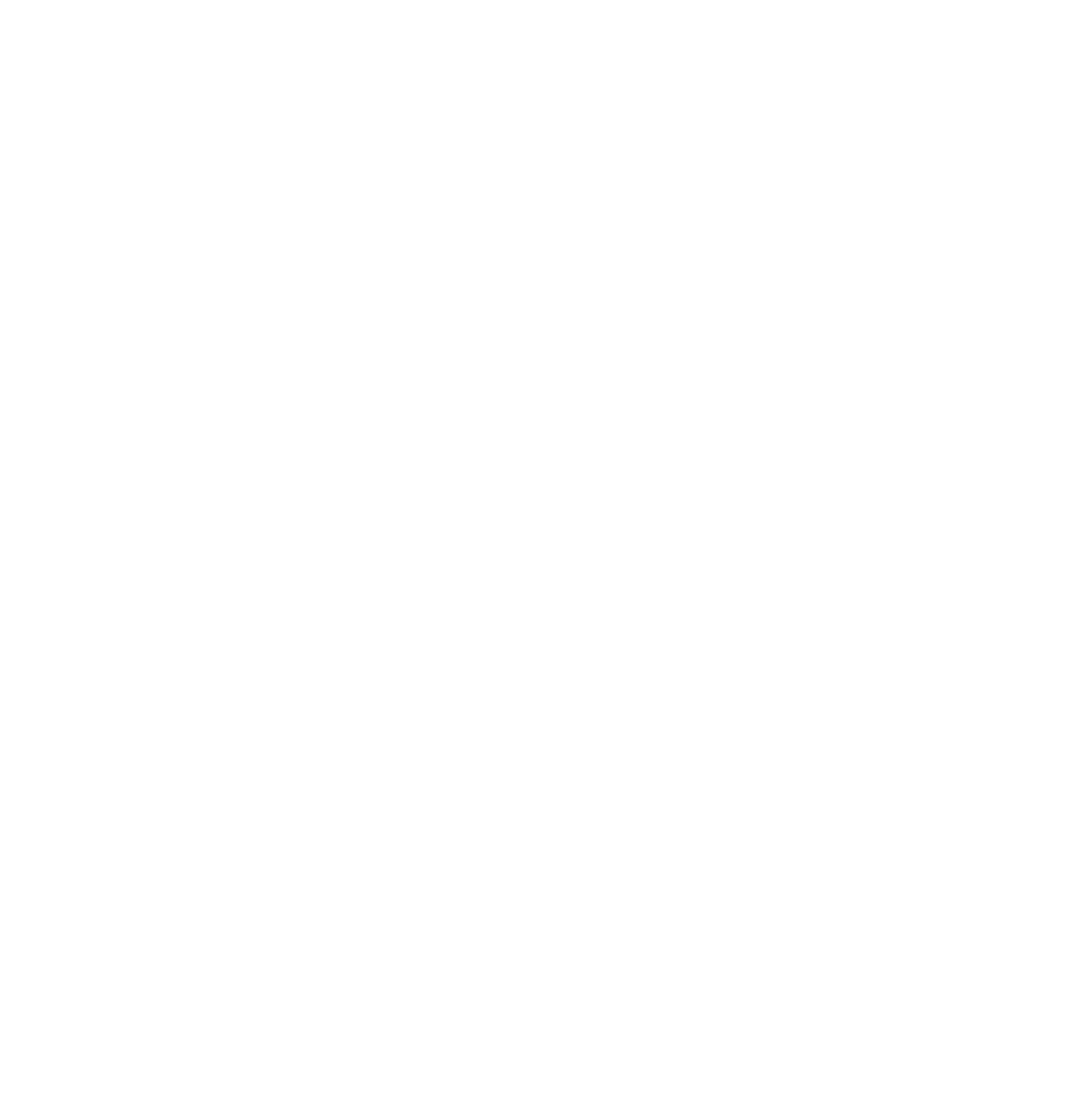
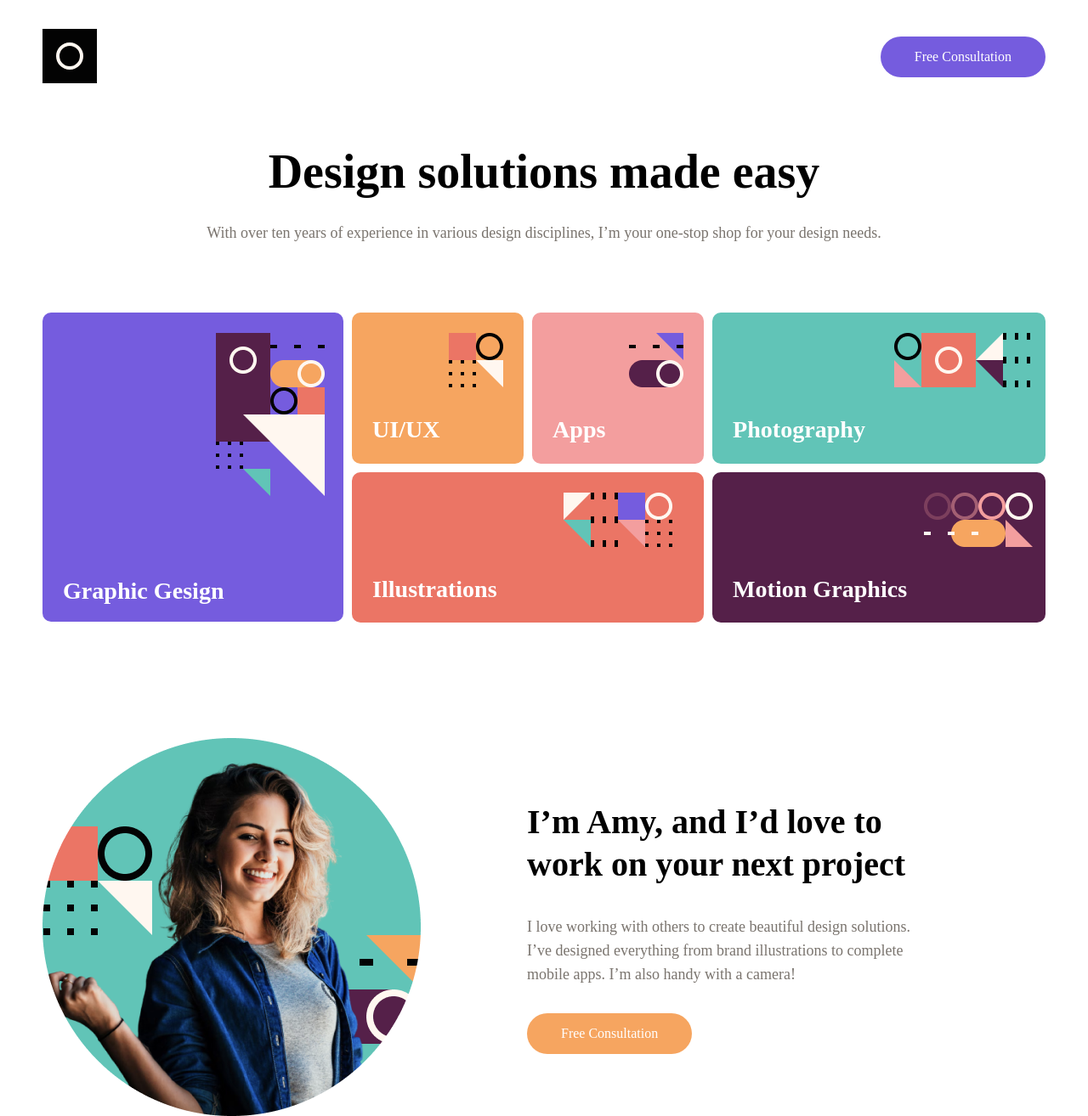
Before and after one commit to ErgashevNur/Design-Solution, a plain HTML site: page index.html in a window 1280 px wide. Shown: the whole page at 85% size. Before the commit the page ends 800 px from the top, so only its background shows below. Drawn offline with Linux system fonts and the light colour scheme.

Commit message:
Setting ready

```diff
--- a/css/index.css
+++ b/css/index.css
@@ -1 +1,157 @@
 @import "./global.css";
+
+.navigation {
+  padding-top: 34px;
+  display: flex;
+  align-items: center;
+  justify-content: space-between;
+}
+
+button {
+  padding: 10px 40px;
+  border-radius: 30px;
+  border: none;
+  cursor: pointer;
+}
+
+button.button-header {
+  background-color: #755cde;
+  color: #fff;
+  font-size: 16px;
+  line-height: 28px;
+}
+
+/*  */
+
+.heading {
+  text-align: center;
+  display: flex;
+  flex-direction: column;
+  margin: 66px 0 80px 0;
+}
+
+.heading h1 {
+  font-size: 56px;
+  line-height: 70.56px;
+}
+
+.heading p {
+  font-size: 18px;
+  line-height: 28px;
+  color: #7a746e;
+  margin-top: 23px;
+}
+
+/* ? */
+
+.grid-parent {
+  display: grid;
+  gap: 10px;
+  grid-template-columns: repeat(5, 1fr);
+  grid-template-areas:
+    "gd ui ap ph ph"
+    "gd il il mg mg";
+  margin-bottom: 136px;
+}
+
+.grid-child {
+  padding: 24px;
+  font-size: 24px;
+  line-height: 30.24px;
+  color: #fff;
+}
+
+.grid-child:nth-child(1) {
+  grid-area: gd;
+  background-color: #755cde;
+  border-radius: 10px;
+  width: 354px;
+  height: 364px;
+}
+
+.grid-child:nth-child(2) {
+  grid-area: ui;
+  background-color: #f6a560;
+  border-radius: 10px;
+}
+
+.grid-child:nth-child(3) {
+  grid-area: ap;
+  background-color: #f39e9e;
+  border-radius: 10px;
+}
+
+.grid-child:nth-child(4) {
+  grid-area: ph;
+  background-color: #61c4b7;
+  border-radius: 10px;
+}
+
+.grid-child:nth-child(5) {
+  grid-area: il;
+  background-color: #eb7565;
+  border-radius: 10px;
+}
+
+.grid-child:nth-child(6) {
+  grid-area: mg;
+  background-color: #552049;
+  border-radius: 10px;
+}
+
+.grid-img1 {
+  padding-left: 180px;
+}
+.grid-img2 {
+  padding-left: 90px;
+}
+.grid-img3 {
+  padding-left: 90px;
+}
+.grid-img4 {
+  padding-left: 190px;
+}
+.grid-img5 {
+  padding-left: 225px;
+}
+.grid-img6 {
+  padding-left: 225px;
+}
+
+.grid-child h3 {
+  margin-top: 28px;
+}
+
+h3.box-1 {
+  margin-top: 90px;
+}
+
+.second-section-box {
+  display: flex;
+  align-items: center;
+  column-gap: 125px;
+}
+
+.section-box {
+  width: 480px;
+}
+
+.second-section-box h3 {
+  font-size: 40px;
+  line-height: 50px;
+}
+
+.second-section-box p {
+  font-size: 18px;
+  line-height: 28px;
+  color: #7a746e;
+  margin-top: 34px;
+}
+
+.button2 {
+  background-color: #f6a560;
+  font-size: 16px;
+  line-height: 28px;
+  margin-top: 32px;
+  color: #fff;
+}
--- a/index.html
+++ b/index.html
@@ -10,16 +10,72 @@
     <header>
       <nav>
         <div class="container">
-          <div class="navigation"></div>
+          <div class="navigation">
+            <a href="./index.html"><img src="./img/Group 20.svg" alt="" /></a>
+            <button class="button-header">Free Consultation</button>
+          </div>
         </div>
       </nav>
 
-      <div class="container"></div>
+      <div class="container">
+        <div class="heading">
+          <h1>Design solutions made easy</h1>
+          <p>
+            With over ten years of experience in various design disciplines, I’m
+            your one-stop shop for your design needs.
+          </p>
+        </div>
+
+        <div class="grid-parent">
+          <div class="grid-child">
+            <img class="grid-img1" src="./img/grid-1.png" alt="" />
+            <h3 class="box-1">Graphic Gesign</h3>
+          </div>
+
+          <div class="grid-child">
+            <img class="grid-img2" src="./img/grid-2.png" alt="" />
+            <h3>UI/UX</h3>
+          </div>
+
+          <div class="grid-child">
+            <img class="grid-img3" src="./img/grid-3.png" alt="" />
+            <h3>Apps</h3>
+          </div>
+
+          <div class="grid-child">
+            <img class="grid-img4" src="./img/grid-4.png" alt="" />
+            <h3>Photography</h3>
+          </div>
+
+          <div class="grid-child">
+            <img class="grid-img5" src="./img/grid-5.png" alt="" />
+            <h3>Illustrations</h3>
+          </div>
+
+          <div class="grid-child">
+            <img class="grid-img6" src="./img/grid-6.png" alt="" />
+            <h3>Motion Graphics</h3>
+          </div>
+        </div>
+      </div>
     </header>
 
     <main>
       <section>
-        <div class="container"></div>
+        <div class="container">
+          <div class="second-section-box">
+            <img src="./img/second section-img.png" alt="" />
+            <div class="section-box">
+              <h3>I’m Amy, and I’d love to work on your next project</h3>
+              <p>
+                I love working with others to create beautiful design solutions.
+                I’ve designed everything from brand illustrations to complete
+                mobile apps. I’m also handy with a camera!
+              </p>
+              <button class="button2">Free Consultation</button>
+            </div>
+          </div>
+        </div>
       </section>
 
       <section>
```
Also changed, not shown: img/Group 20.svg (added), img/grid-1.png (added), img/grid-2.png (added), img/grid-3.png (added), img/grid-4.png (added), img/grid-5.png (added), img/grid-6.png (added), img/second section-img.png (added).
